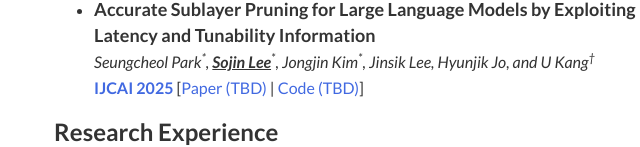
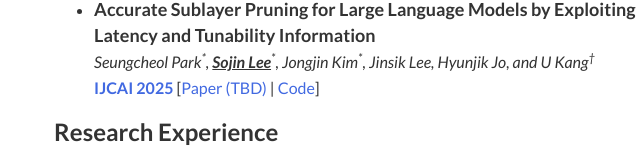
Before and after one commit to lsjlsj5846/profile, a plain HTML site: page index.html in a window 1280 px wide. Shown: the part 806-953 px from the top of the page, 380-1020 px from the left. Drawn offline with nearby package versions, Linux system fonts and the light colour scheme; a web font is replaced by a local one.

Commit message:
Update index.html

```diff
--- a/index.html
+++ b/index.html
@@ -346,7 +346,7 @@
                                 Seungcheol Park<sup>*</sup>, <span class="me">Sojin Lee</span><sup>*</sup>, Jongjin Kim<sup>*</sup>, Jinsik Lee, Hyunjik Jo, and U Kang<sup>&#8224;</sup>
                             </div>
                             <a class="pub_venue_short" href="https://2025.ijcai.org/">IJCAI 2025</a>
-                            [<a class="pub_link">Paper (TBD)</a> | <a class="pub_link">Code (TBD)</a>]
+                            [<a class="pub_link">Paper (TBD)</a> | <a class="https://github.com/snudm-starlab/SPRINT.git">Code</a>]
                         </li>
                     </ul>
 
```
